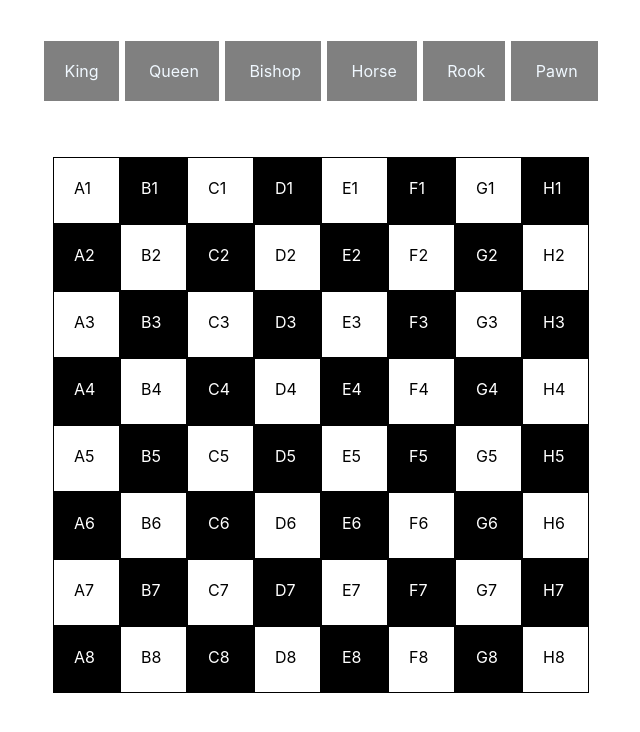
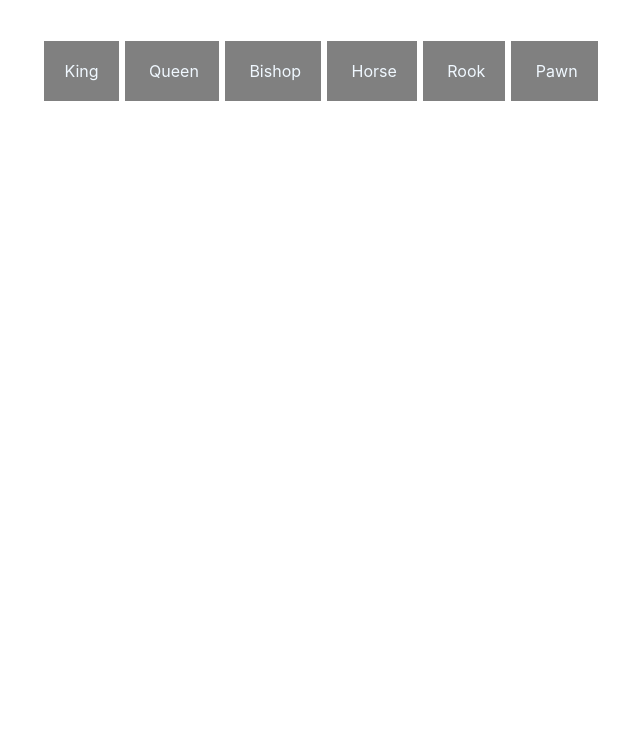
Before and after one commit to way2datta/chess, a React (Create React App) app in the folder chessboard-using-class-based-react/: page / in a window 1280 px wide. Shown: the top 732 px of the page, without its empty margins (319-959 px from the left). Built offline with nearby package versions, Linux system fonts and the light colour scheme.

Commit message:
Show board only when piece is selected

```diff
--- a/chessboard-using-class-based-react/src/components/App.js
+++ b/chessboard-using-class-based-react/src/components/App.js
@@ -43,6 +43,7 @@ export default class App extends Component {
           selectedPiece={selectedPiece}
           onPieceSelect={this.onPieceSelect}
         />
+        {selectedPiece && (
           <ChessboardView
             onCellMouseEnter={this.onCellMouseEnter}
             onCellMouseLeave={this.onCellMouseLeave}
@@ -52,6 +53,7 @@ export default class App extends Component {
             fileIndex={fileIndex}
             possibleMoves={possibleMoves}
           />
+        )}
       </div>
     );
   }
```
Lines whose indentation alone changed are shown as unchanged.
